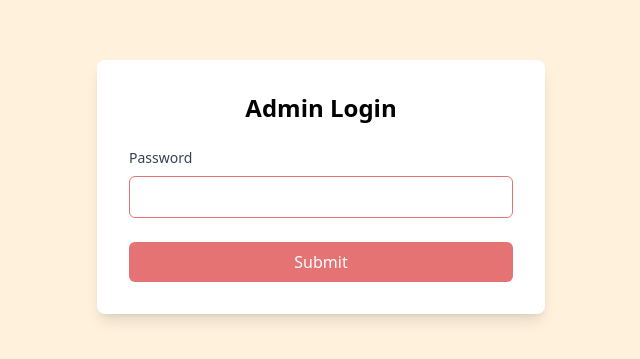
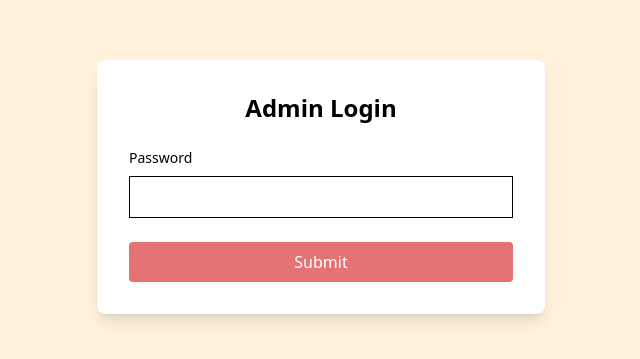
Before and after one commit to Git-Cat-21/DineLog, a Next.js app: page /adminlogin in a window 1280 px wide. Shown: the part 213-572 px from the top of the page, without its empty margins (319-959 px from the left). Built offline with nearby package versions, Linux system fonts and the light colour scheme.

Commit message:
admin auth added

```diff
--- /dev/null
+++ b/src/app/adminlogin/actions.js
@@ -0,0 +1,14 @@
+"use server"
+import { redirect } from 'next/navigation';
+
+export async function passCheck(formData){
+
+    const password=formData.get("password");
+
+    if (password==process.env.ADMIN_PASSWORD){
+        redirect("/admin");
+    }else{
+        redirect("/");
+    }
+
+}
--- a/src/app/adminlogin/page.js
+++ b/src/app/adminlogin/page.js
@@ -1,58 +1,34 @@
-'use client'
-import { useState } from 'react';
-import { useRouter } from 'next/navigation';
+'use client';
 
-export default function adminlogin()    {
-    const [password, setPassword] = useState('');
-    const router = useRouter();
+import { passCheck } from './actions';
 
-    const handleSubmit = async (e) =>{
-        e.preventDefault();
-        try{
-            if (password==="abc"){
-                router.push("/admin")
-            }
-            else{
-                alert("Wrong password redirecting to home page");
-                router.push("/")
-            }
+export default function AdminLogin() {
+  return (
+    <div className="min-h-screen flex items-center justify-center bg-[#FFF1DC]">
+      <div className="bg-white p-8 rounded-lg shadow-lg w-full max-w-md">
+        <h1 className="text-2xl font-bold text-center mb-6 text-black">
+          Admin Login
+        </h1>
 
-        }catch(err){
-            console.log(err);
-        }
-    }
-    return(
-
-
-        <div className="min-h-screen flex flex-col items-center justify-center bg-[#FFF1DC]">
-            <div className="bg-white p-8 rounded-lg shadow-lg w-full max-w-md my-8">
-                <h1 className="text-2xl font-bold text-center mb-6 text-black">Admin Login</h1>
-
-                <form onSubmit={handleSubmit}>
-
-
+        <form action={passCheck}>
           <div className="mb-6">
-                        <label htmlFor="password" className="block text-gray-700 text-sm font-medium mb-2">
-                            Password
-                        </label>
+            <label className="block text-sm mb-2">Password</label>
             <input
               type="password"
-                            id="password"
-                            className="w-full px-3 py-2 border border-[#E57373] rounded-md focus:outline-none focus:ring-2 focus:ring-[#E57373] text-black"
-                            value={password}
-                            onChange={(e) => setPassword(e.target.value)}
+              name="password"
               required
+              className="w-full border p-2 text-black"
             />
           </div>
+
           <button
             type="submit"
-                        className="w-full bg-[#E57373] text-white py-2 px-4 rounded-md hover:bg-[#E57373]/80 focus:outline-none focus:ring-2 focus:ring-[#E57373] focus:ring-offset-2 transition-colors"
+            className="w-full bg-[#E57373] text-white py-2 rounded"
           >
             Submit
           </button>
         </form>
-
       </div>
     </div>
-    )
+  );
 }
```
Lines whose indentation alone changed are shown as unchanged.
